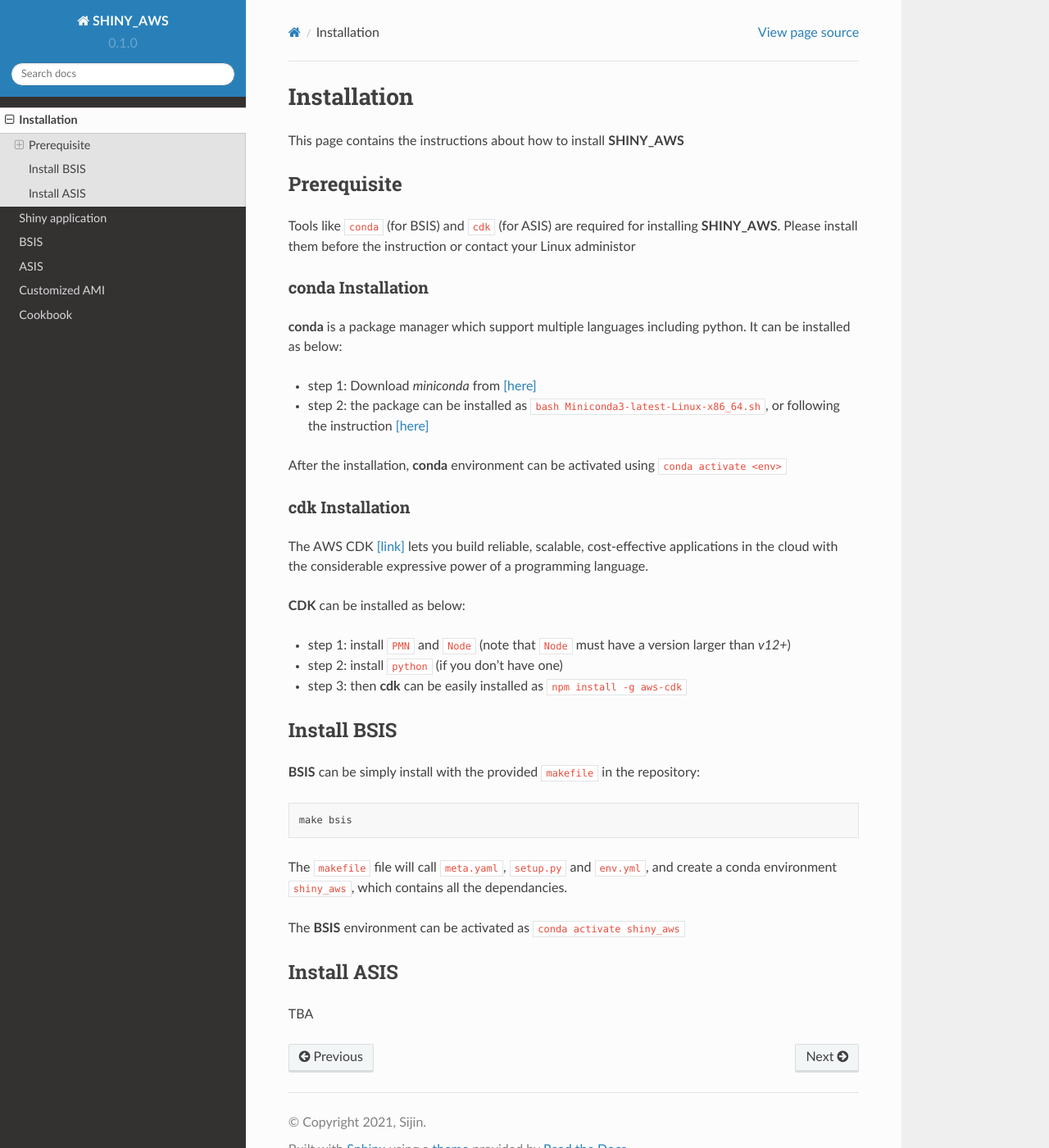
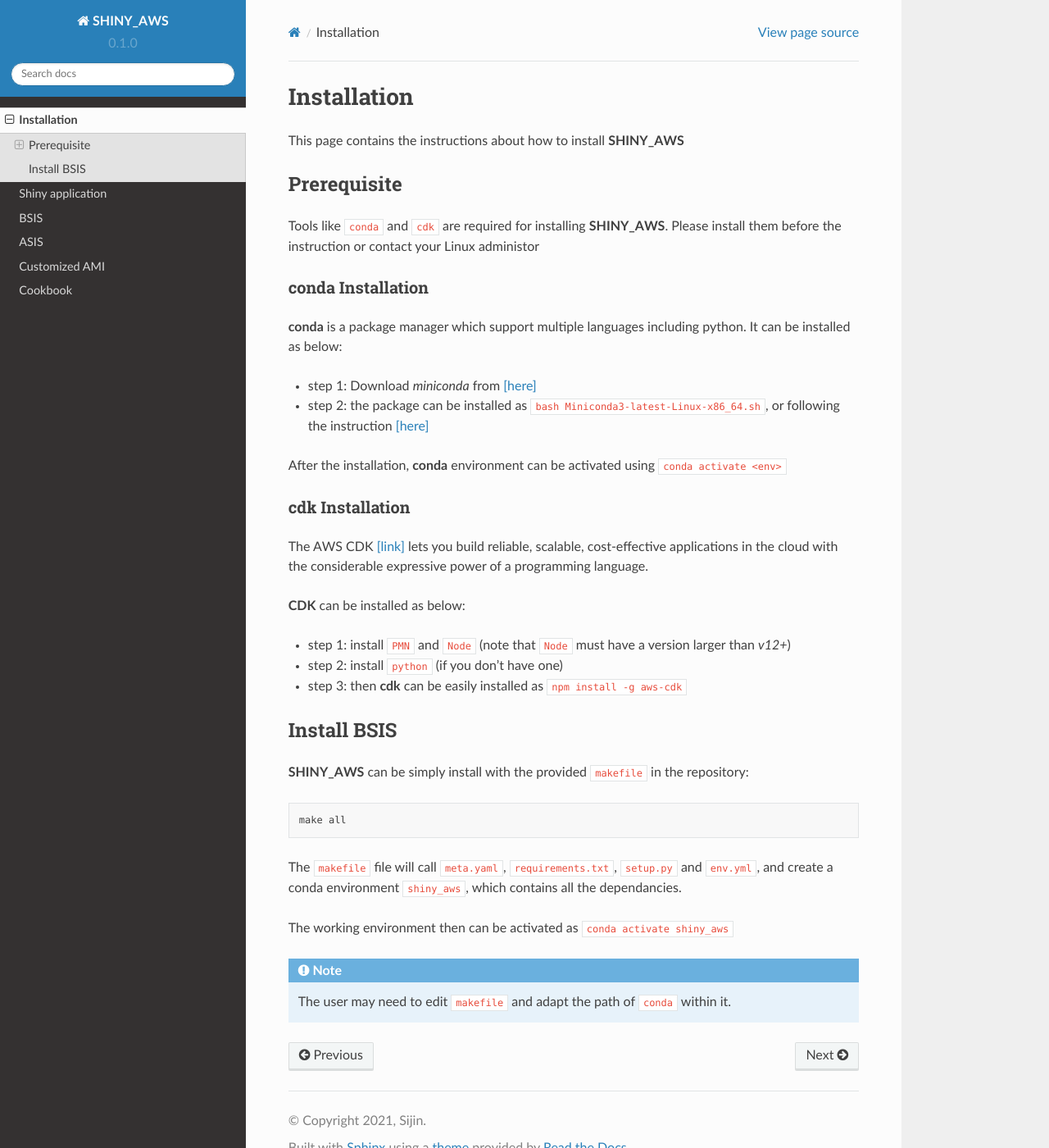
Before and after one commit to jzanetti/shiny_aws, a Sphinx documentation site: the page built from doc/source/Installation.rst, in a window 1280 px wide and 1400 px high. Shown: the whole window at 82% size. Built offline with Sphinx 7.4.7 and the Read the Docs theme 2.0.0, drawn with Linux system fonts in a browser that asks for light colours.

Commit message:
update bsis

```diff
--- a/doc/source/Installation.rst
+++ b/doc/source/Installation.rst
@@ -5,7 +5,7 @@
 
 Prerequisite
 ------
-Tools like ``conda`` (for BSIS) and ``cdk`` (for ASIS) are required for installing **SHINY_AWS**. Please install them before the instruction or contact your Linux administor
+Tools like ``conda`` and ``cdk`` are required for installing **SHINY_AWS**. Please install them before the instruction or contact your Linux administor
 
 conda Installation
 ^^^^^^^^^
@@ -30,17 +30,16 @@
 
 Install BSIS
 ------
-**BSIS** can be simply install with the provided ``makefile`` in the repository:
+**SHINY_AWS** can be simply install with the provided ``makefile`` in the repository:
 
 .. code-block:: bash
 
-   make bsis
+   make all
 
-The ``makefile`` file will call ``meta.yaml``, ``setup.py`` and ``env.yml``, and create a conda environment ``shiny_aws``, which contains all the dependancies.
+The ``makefile`` file will call ``meta.yaml``, ``requirements.txt``, ``setup.py`` and ``env.yml``, and create a conda environment ``shiny_aws``, which contains all the dependancies.
 
-The **BSIS** environment can be activated as ``conda activate shiny_aws``
+The working environment then can be activated as ``conda activate shiny_aws``
 
+.. note::
 
-Install ASIS
-------
-TBA
+   The user may need to edit ``makefile`` and adapt the path of ``conda`` within it.
```
Also changed, not shown: 1 other file.
